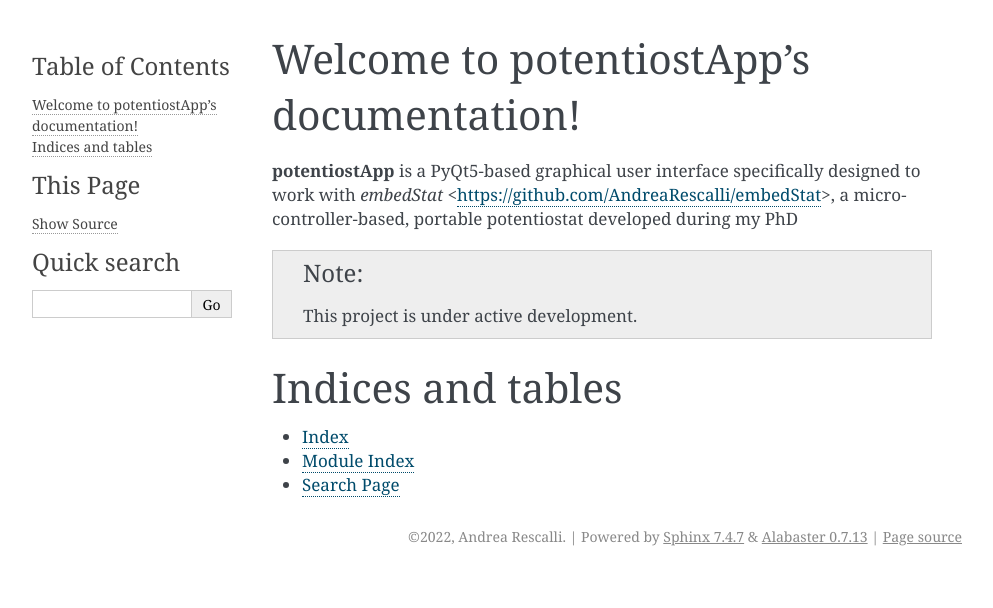
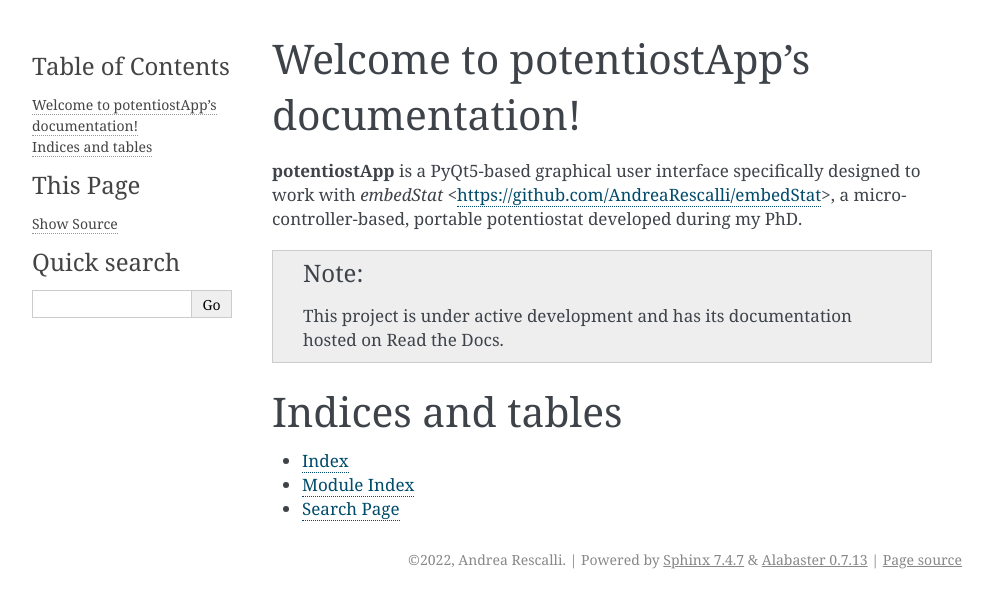
Before and after one commit to AndreaRescalli/potentiostApp, a Sphinx documentation site: the page built from docs/source/index.rst, in a window 1280 px wide. Shown: the top 608 px of the page, without its empty margins (148-1141 px from the left). Built offline with Sphinx 7.4.7, drawn with Linux system fonts in a browser that asks for light colours.

Commit message:
updated doc

```diff
--- a/docs/source/index.rst
+++ b/docs/source/index.rst
@@ -6,11 +6,11 @@
 Welcome to potentiostApp's documentation!
 =========================================
 **potentiostApp** is a PyQt5-based graphical user interface specifically designed to work with *embedStat* <https://github.com/AndreaRescalli/embedStat>,
-a microcontroller-based, portable potentiostat developed during my PhD
+a microcontroller-based, portable potentiostat developed during my PhD.
 
 .. note::
 
-   This project is under active development.
+   This project is under active development and has its documentation hosted on Read the Docs.
 
 .. toctree::
    :maxdepth: 2
```
